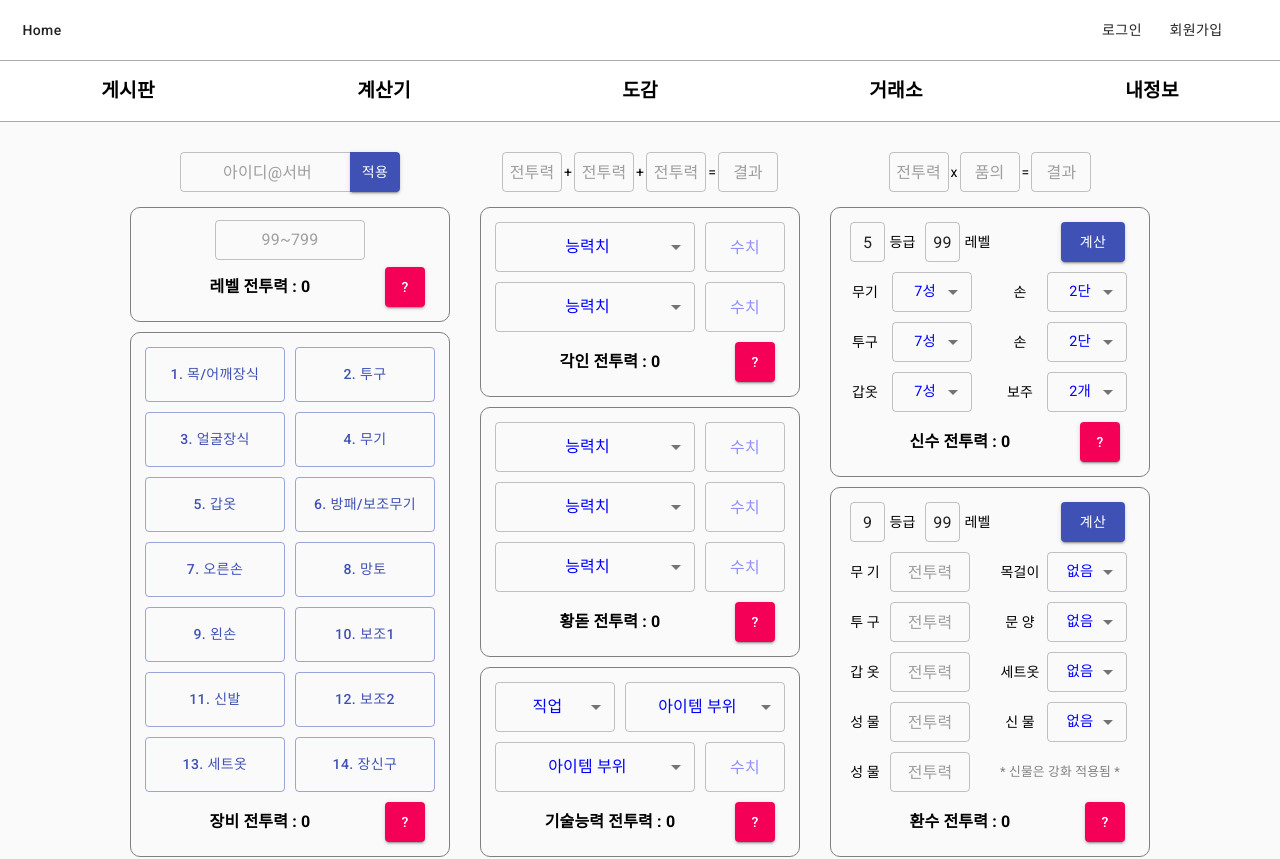
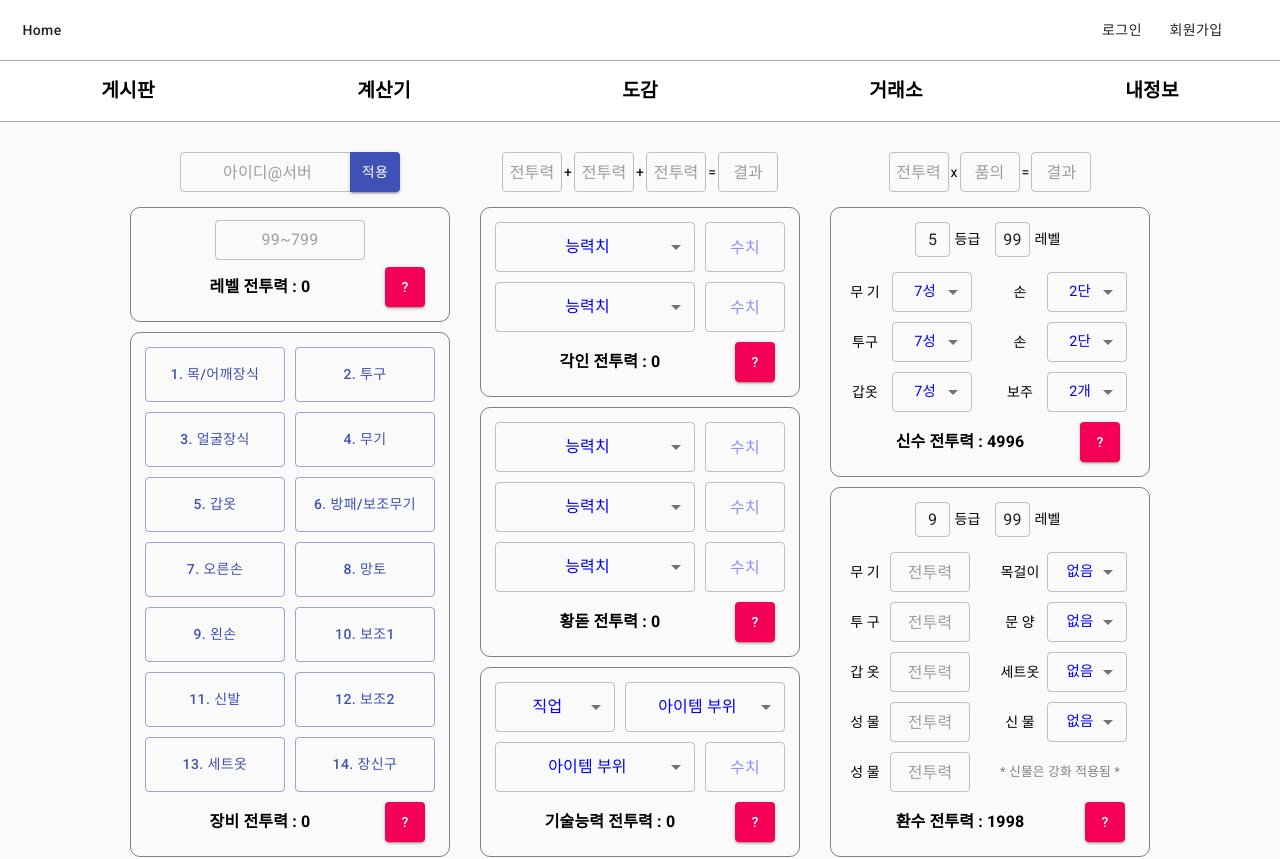
Before and after one commit to one-chance/baram, a React (Create React App) app: page /cal/power in a window 1280 px wide. Shown: the top 859 px of the page. Built offline with nearby package versions, Linux system fonts and the light colour scheme.

Commit message:
refactoring pet and animal

```diff
--- a/src/components/Calculator/Animal.tsx
+++ b/src/components/Calculator/Animal.tsx
@@ -1,4 +1,4 @@
-import React, { useState } from "react";
+import React, { useState, useEffect } from "react";
 import { createStyles, makeStyles, withStyles, Theme } from "@material-ui/core/styles";
 
 import Container from "@material-ui/core/Container";
@@ -79,42 +79,41 @@ export default function Animal() {
   const classes = useStyles();
   const [openHelper, setOpenHelper] = useState<boolean>(false);
   const [animalPower, setAnimalPower] = useState<number>(0); // 신수 전투력
-  let animals: number[] = [5, 99, 7, 7, 7, 2, 2, 2]; // 신수 : 등급, 레벨, 무기, 투구, 갑옷, 장갑1, 장갑2, 보주
 
-  const calAnimal = () => {
+  // 신수 정보 : 등급, 레벨, 무기, 갑옷, 손, 손, 보주
+  const [animalInfo, setAnimalInfo] = useState({ grade: 5, level: 99, weaphon: 7, helmet: 7, armor: 7, handL: 2, handR: 2, orb: 2 });
+
+  useEffect(() => {
+    setAnimalInfo(animalInfo);
     setAnimalPower(
-      animals[0] * 400 +
-        animals[1] * 4 +
-        (animals[2] * 50 + 250) +
-        (animals[3] * 50 + 250) +
-        (animals[4] * 50 + 250) +
-        animals[5] * 100 +
-        animals[6] * 100 +
-        animals[7] * 200
+      animalInfo.grade * 400 +
+        animalInfo.level * 4 +
+        (animalInfo.weaphon * 50 + 250) +
+        (animalInfo.helmet * 50 + 250) +
+        (animalInfo.armor * 50 + 250) +
+        animalInfo.handL * 100 +
+        animalInfo.handR * 100 +
+        animalInfo.orb * 200
     );
-  };
+  }, [animalInfo]);
 
   return (
     <React.Fragment>
-      <Container style={{ width: "100%", height: "50px", padding: "0", margin: "0" }}>
+      <Container style={{ width: "100%", height: "50px", padding: "0 75px", margin: "0" }}>
         <TextField
           variant='outlined'
-          inputProps={{ style: { height: "40px", padding: "0", textAlign: "center" } }}
+          inputProps={{ style: { height: "35px", padding: "0", textAlign: "center" } }}
           defaultValue={5}
           onChange={e => {
-            let a = parseInt(e.target.value);
-            if (a > 0 && a < 6) {
-              animals[0] = a;
-            }
+            setAnimalInfo({ ...animalInfo, grade: Number(e.target.value) });
           }}
-          style={{ width: "35px", float: "left", margin: "5px 0 5px 10px" }}
+          style={{ width: "35px", float: "left", margin: "5px 0" }}
         />
         <Link
           style={{
             width: "35px",
-            height: "40px",
-            lineHeight: "40px",
-            margin: "5px 0",
+            lineHeight: "35px",
+            margin: "5px 5px 5px 0",
             float: "left",
             textDecoration: "none",
             textAlign: "center",
@@ -124,12 +123,12 @@ export default function Animal() {
         </Link>
         <TextField
           variant='outlined'
-          inputProps={{ style: { height: "40px", padding: "0", textAlign: "center" } }}
+          inputProps={{ style: { height: "35px", padding: "0", textAlign: "center" } }}
           defaultValue={99}
           onChange={e => {
             let a = parseInt(e.target.value);
             if (a > 0 && a < 99) {
-              animals[1] = a;
+              setAnimalInfo({ ...animalInfo, level: Number(e.target.value) });
             }
           }}
           style={{ width: "35px", float: "left", margin: "5px 0 5px 5px" }}
@@ -137,8 +136,7 @@ export default function Animal() {
         <Link
           style={{
             width: "35px",
-            height: "40px",
-            lineHeight: "40px",
+            lineHeight: "35px",
             margin: "5px 0",
             float: "left",
             textDecoration: "none",
@@ -147,26 +145,15 @@ export default function Animal() {
           }}>
           레벨
         </Link>
-        <Button
-          className={classes.btn}
-          variant='contained'
-          color='primary'
-          onClick={calAnimal}
-          style={{
-            marginRight: "15px",
-            float: "right",
-          }}>
-          계산
-        </Button>
       </Container>
       <Container style={{ width: "100%", height: "50px", padding: "0", margin: "0" }}>
-        <Link className={classes.petText}>무기</Link>
+        <Link className={classes.petText}>무 기</Link>
         <Select
           className={classes.select2}
           variant='outlined'
           defaultValue={7}
           onChange={e => {
-            animals[2] = Number(e.target.value);
+            setAnimalInfo({ ...animalInfo, weaphon: Number(e.target.value) });
           }}>
           <Menus value={5}>5성</Menus>
           <Menus value={6}>6성</Menus>
@@ -182,7 +169,7 @@ export default function Animal() {
           variant='outlined'
           defaultValue={2}
           onChange={e => {
-            animals[5] = Number(e.target.value);
+            setAnimalInfo({ ...animalInfo, handL: Number(e.target.value) });
           }}>
           <Menus value={0}>없음</Menus>
           <Menus value={1}>1단</Menus>
@@ -197,7 +184,7 @@ export default function Animal() {
           variant='outlined'
           defaultValue={7}
           onChange={e => {
-            animals[3] = Number(e.target.value);
+            setAnimalInfo({ ...animalInfo, helmet: Number(e.target.value) });
           }}>
           <Menus value={5}>5성</Menus>
           <Menus value={6}>6성</Menus>
@@ -213,7 +200,7 @@ export default function Animal() {
           variant='outlined'
           defaultValue={2}
           onChange={e => {
-            animals[6] = Number(e.target.value);
+            setAnimalInfo({ ...animalInfo, handR: Number(e.target.value) });
           }}>
           <Menus value={0}>없음</Menus>
           <Menus value={1}>1단</Menus>
@@ -228,7 +215,7 @@ export default function Animal() {
           variant='outlined'
           defaultValue={7}
           onChange={e => {
-            animals[4] = Number(e.target.value);
+            setAnimalInfo({ ...animalInfo, armor: Number(e.target.value) });
           }}>
           <Menus value={5}>5성</Menus>
           <Menus value={6}>6성</Menus>
@@ -244,7 +231,7 @@ export default function Animal() {
           variant='outlined'
           defaultValue={2}
           onChange={e => {
-            animals[7] = Number(e.target.value);
+            setAnimalInfo({ ...animalInfo, orb: Number(e.target.value) });
           }}>
           <Menus value={0}>없음</Menus>
           <Menus value={1}>1개</Menus>
--- a/src/components/Calculator/Gold.tsx
+++ b/src/components/Calculator/Gold.tsx
@@ -139,12 +139,19 @@ export default function Gold() {
   const calGold = (val: string, num: number) => {
     let a: number = Math.abs((val as unknown) as number);
 
-    if (num === 0) {
-      setGold1(val);
-    } else if (num === 1) {
-      setGold2(val);
-    } else if (num === 2) {
-      setGold3(val);
+    if (goldSlotList[num].type !== 0 && Math.floor(goldSlotList[num].type * a) <= 300) {
+      if (num === 0) setGold1(val);
+      else if (num === 1) setGold2(val);
+      else if (num === 2) setGold3(val);
+      goldSlotList[num].power = Math.floor(goldSlotList[num].type * a);
+    } else {
+      if (num === 0) {
+        setGold1("");
+      } else if (num === 1) {
+        setGold2("");
+      } else if (num === 2) {
+        setGold3("");
+      }
     }
 
     if (Math.floor(goldSlotList[num].type * a) <= 300) {
--- a/src/components/Calculator/Pet.tsx
+++ b/src/components/Calculator/Pet.tsx
@@ -1,4 +1,4 @@
-import React, { useState } from "react";
+import React, { useState, useEffect } from "react";
 import { createStyles, makeStyles, withStyles, Theme } from "@material-ui/core/styles";
 
 import Container from "@material-ui/core/Container";
@@ -90,30 +90,66 @@ export default function Pet() {
   const classes = useStyles();
   const [openHelper, setOpenHelper] = useState<boolean>(false);
   const [petPower, setPetPower] = useState<number>(0); // 환수 전투력
-  let pets: number[] = [9, 99, 0, 0, 0, 0, 0, 0, 0, 0, 0]; // 환수 : 등급, 레벨, 무기, 투구, 갑옷, 성물1, 성물2, 목걸이, 문양, 세트옷, 신물
 
-  const calPet = () => {
-    setPetPower(pets[0] * 200 + pets[1] * 2 + pets[2] + pets[3] + pets[4] + pets[5] + pets[6] + pets[7] * 100 + pets[8] * 100 + pets[9] * 100 + pets[10] * 100);
-  };
+  // 환수 정보 : 등급, 레벨, 무기, 투구, 갑옷, 성물, 성물, 목걸이, 문양, 세트옷, 신물
+  const [petInfo, setPetInfo] = useState({
+    grade: "9",
+    level: "99",
+    weaphon: "0",
+    helmet: "0",
+    armor: "0",
+    handL: "0",
+    handR: "0",
+    neck: 0,
+    face: 0,
+    set: 0,
+    shield: 0,
+  });
+
+  useEffect(() => {
+    if (petInfo.grade === "" || petInfo.level === "") {
+      return;
+    }
+    setPetInfo(petInfo);
+
+    setPetPower(
+      parseInt(petInfo.grade) * 200 +
+        parseInt(petInfo.level) * 2 +
+        parseInt(petInfo.weaphon) +
+        parseInt(petInfo.helmet) +
+        parseInt(petInfo.armor) +
+        parseInt(petInfo.handL) +
+        parseInt(petInfo.handR) +
+        petInfo.neck +
+        petInfo.face +
+        petInfo.set +
+        petInfo.shield
+    );
+  }, [petInfo]);
 
   return (
     <React.Fragment>
-      <Container style={{ width: "100%", height: "50px", padding: "0", margin: "0" }}>
+      <Container style={{ width: "100%", height: "50px", padding: "0 75px", margin: "0" }}>
         <TextField
           variant='outlined'
-          value={9}
-          inputProps={{ style: { height: "40px", padding: "0", textAlign: "center" } }}
+          type='tel'
+          value={petInfo.grade}
+          inputProps={{ style: { height: "35px", padding: "0", textAlign: "center" } }}
           onChange={e => {
-            pets[0] = parseInt(e.target.value);
+            if (parseInt(e.target.value) < 1 || parseInt(e.target.value) > 9) {
+              setPetInfo({ ...petInfo, grade: "9" });
+            } else {
+              setPetInfo({ ...petInfo, grade: e.target.value });
+            }
           }}
-          style={{ width: "35px", float: "left", margin: "5px 0 5px 10px" }}
+          style={{ width: "35px", float: "left", margin: "5px 0" }}
         />
         <Link
           style={{
             width: "35px",
-            height: "40px",
-            lineHeight: "40px",
-            margin: "5px 0",
+            height: "35px",
+            lineHeight: "35px",
+            margin: "5px 5px 5px 0",
             float: "left",
             textDecoration: "none",
             textAlign: "center",
@@ -123,18 +159,22 @@ export default function Pet() {
         </Link>
         <TextField
           variant='outlined'
-          inputProps={{ style: { height: "40px", padding: "0", textAlign: "center" } }}
-          value={99}
+          type='tel'
+          inputProps={{ style: { height: "35px", padding: "0", textAlign: "center" } }}
+          value={petInfo.level}
           onChange={e => {
-            pets[1] = parseInt(e.target.value);
+            if (parseInt(e.target.value) < 1 || parseInt(e.target.value) > 99) {
+              setPetInfo({ ...petInfo, level: "99" });
+            } else {
+              setPetInfo({ ...petInfo, level: e.target.value });
+            }
           }}
-          style={{ width: "35px", float: "left", margin: "5px 0 5px 5px" }}
+          style={{ width: "35px", float: "left", margin: "5px 0 0 5px" }}
         />
         <Link
           style={{
             width: "35px",
-            height: "40px",
-            lineHeight: "40px",
+            lineHeight: "35px",
             margin: "5px 0",
             float: "left",
             textDecoration: "none",
@@ -143,26 +183,26 @@ export default function Pet() {
           }}>
           레벨
         </Link>
-        <Button
-          className={classes.btn}
-          variant='contained'
-          color='primary'
-          onClick={calPet}
-          style={{
-            marginRight: "15px",
-            float: "right",
-          }}>
-          계산
-        </Button>
       </Container>
       <Container style={{ width: "100%", height: "50px", padding: "0", margin: "0" }}>
         <Link className={classes.petText}>무 기</Link>
         <TextField
           variant='outlined'
+          type='tel'
+          value={petInfo.weaphon === "0" ? "" : petInfo.weaphon}
           className={classes.petInput}
           placeholder='전투력'
           onChange={e => {
-            pets[2] = parseInt(e.target.value);
+            if (e.target.value.length > 4) {
+              setPetInfo({ ...petInfo, weaphon: "0" });
+              return;
+            }
+
+            if (e.target.value === "" || e.target.value === "-") {
+              setPetInfo({ ...petInfo, weaphon: "0" });
+            } else {
+              setPetInfo({ ...petInfo, weaphon: e.target.value });
+            }
           }}
         />
         <Link className={classes.petText}>목걸이</Link>
@@ -171,7 +211,7 @@ export default function Pet() {
           variant='outlined'
           defaultValue={0}
           onChange={e => {
-            pets[7] = Number(e.target.value);
+            setPetInfo({ ...petInfo, neck: Number(e.target.value) * 100 });
           }}>
           <Menus value={0}>없음</Menus>
           <Menus value={1}>작생목</Menus>
@@ -184,10 +224,21 @@ export default function Pet() {
         <Link className={classes.petText}>투 구</Link>
         <TextField
           variant='outlined'
+          type='tel'
           className={classes.petInput}
+          value={petInfo.helmet === "0" ? "" : petInfo.helmet}
           placeholder='전투력'
           onChange={e => {
-            pets[3] = parseInt(e.target.value);
+            if (e.target.value.length > 4) {
+              setPetInfo({ ...petInfo, helmet: "0" });
+              return;
+            }
+
+            if (e.target.value === "" || e.target.value === "-") {
+              setPetInfo({ ...petInfo, helmet: "0" });
+            } else {
+              setPetInfo({ ...petInfo, helmet: e.target.value });
+            }
           }}
         />
         <Link className={classes.petText}>문 양</Link>
@@ -196,7 +247,7 @@ export default function Pet() {
           variant='outlined'
           defaultValue={0}
           onChange={e => {
-            pets[8] = Number(e.target.value);
+            setPetInfo({ ...petInfo, face: Number(e.target.value) * 100 });
           }}>
           <Menus value={0}>없음</Menus>
           <Menus value={2}>문양</Menus>
@@ -207,10 +258,21 @@ export default function Pet() {
         <Link className={classes.petText}>갑 옷</Link>
         <TextField
           variant='outlined'
+          type='tel'
           className={classes.petInput}
+          value={petInfo.armor === "0" ? "" : petInfo.armor}
           placeholder='전투력'
           onChange={e => {
-            pets[4] = parseInt(e.target.value);
+            if (e.target.value.length > 4) {
+              setPetInfo({ ...petInfo, armor: "0" });
+              return;
+            }
+
+            if (e.target.value === "" || e.target.value === "-") {
+              setPetInfo({ ...petInfo, armor: "0" });
+            } else {
+              setPetInfo({ ...petInfo, armor: e.target.value });
+            }
           }}
         />
         <Link className={classes.petText}>세트옷</Link>
@@ -219,7 +281,7 @@ export default function Pet() {
           variant='outlined'
           defaultValue={0}
           onChange={e => {
-            pets[9] = Number(e.target.value);
+            setPetInfo({ ...petInfo, set: Number(e.target.value) * 100 });
           }}>
           <Menus value={0}>없음</Menus>
           <Menus value={3}>환수神</Menus>
@@ -229,10 +291,16 @@ export default function Pet() {
         <Link className={classes.petText}>성 물</Link>
         <TextField
           variant='outlined'
+          type='tel'
           className={classes.petInput}
+          value={petInfo.handL === "0" ? "" : petInfo.handL}
           placeholder='전투력'
           onChange={e => {
-            pets[5] = parseInt(e.target.value);
+            if (e.target.value === "" || e.target.value === "-") {
+              setPetInfo({ ...petInfo, handL: "0" });
+            } else {
+              setPetInfo({ ...petInfo, handL: e.target.value });
+            }
           }}
         />
         <Link className={classes.petText}>신 물</Link>
@@ -241,7 +309,7 @@ export default function Pet() {
           variant='outlined'
           defaultValue={0}
           onChange={e => {
-            pets[10] = Number(e.target.value);
+            setPetInfo({ ...petInfo, shield: Number(e.target.value) * 100 });
           }}>
           <Menus value={0}>없음</Menus>
           <Menus value={3}>1성</Menus>
@@ -254,10 +322,16 @@ export default function Pet() {
         <Link className={classes.petText}>성 물</Link>
         <TextField
           variant='outlined'
+          type='tel'
+          value={petInfo.handR === "0" ? "" : petInfo.handR}
           className={classes.petInput}
           placeholder='전투력'
           onChange={e => {
-            pets[6] = parseInt(e.target.value);
+            if (e.target.value === "" || e.target.value === "-") {
+              setPetInfo({ ...petInfo, handR: "0" });
+            } else {
+              setPetInfo({ ...petInfo, handR: e.target.value });
+            }
           }}
         />
         <Link className={classes.petText} style={{ width: "130px", color: "gray", fontSize: "0.8rem" }}>
--- a/src/pages/Dictionary/AnimalItem.tsx
+++ b/src/pages/Dictionary/AnimalItem.tsx
@@ -245,9 +245,9 @@ export default function AnimalItem() {
   ];
 
   const datas4 = [
-    { 등급: "1단", 방어도: "-1", 피흡무시: "60", 힘민지: "1~2", 마법수준: "0~1", 전투력: "200" },
+    { 등급: "1단", 방어도: "-1", 피흡무시: "60", 힘민지: "1~2", 마법수준: "0~1", 전투력: "100" },
     { 등급: "2단", 방어도: "-1", 피흡무시: "100", 힘민지: "1~2", 마법수준: "1~2", 전투력: "200" },
-    { 등급: "3단", 방어도: "-1", 피흡무시: "140", 힘민지: "1~2", 마법수준: "2~3", 전투력: "200" },
+    { 등급: "3단", 방어도: "-1", 피흡무시: "140", 힘민지: "1~2", 마법수준: "2~3", 전투력: "300" },
   ];
 
   const datas5 = [
```
